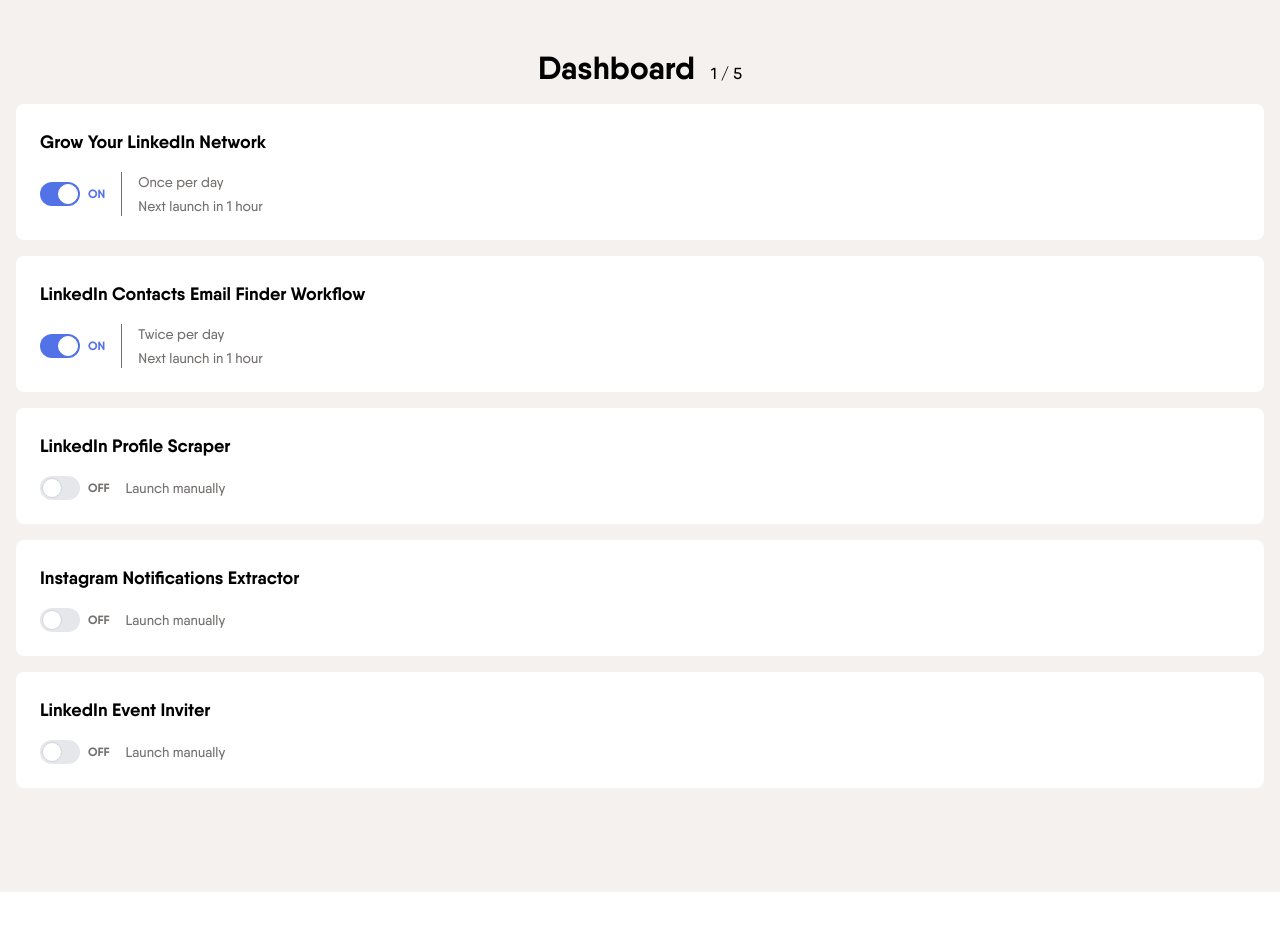
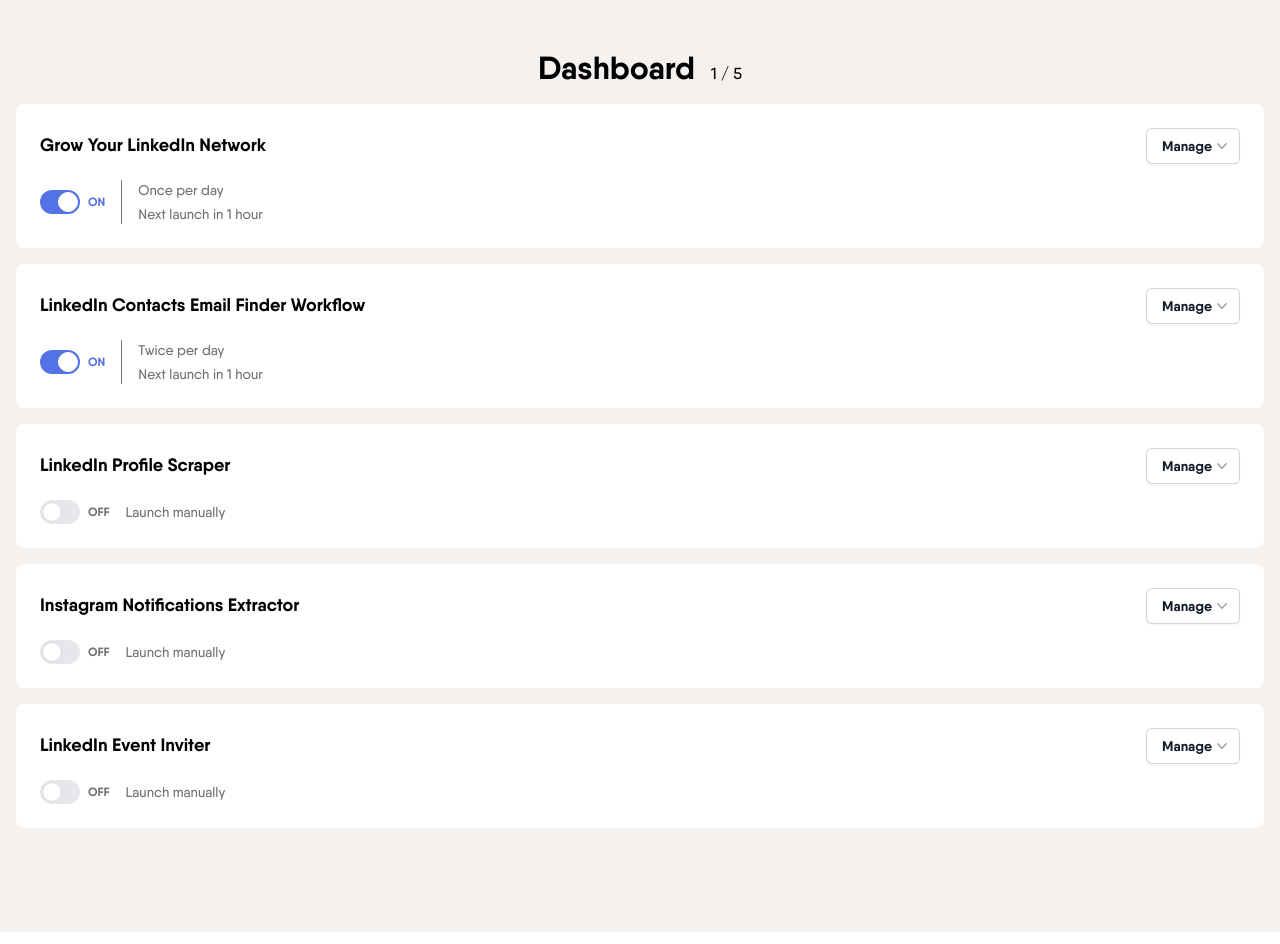
Before and after one commit to benjamincloquet/phantom, a Next.js app: page / in a window 1280 px wide. Before the commit the page ends 892 px from the top, so only its background shows below. Built offline with nearby package versions, Linux system fonts and the light colour scheme.

Commit message:
feat: add dropdown

```diff
--- /dev/null
+++ b/app/components/Dropdown.tsx
@@ -0,0 +1,72 @@
+"use client";
+
+import { useState } from "react";
+
+function DropdownItem({
+  children,
+  onClick,
+}: Readonly<{ children: React.ReactNode; onClick?: () => void }>) {
+  return (
+    <li className="hover:bg-phantom-bg-primary focus:bg-phantom-accent active:bg-phantom-bg-primary relative block text-sm text-gray-700 focus:outline-none focus:ring">
+      <button
+        className="px-2 py-2 text-left"
+        role="menuitem"
+        onClick={() => onClick && onClick()}
+      >
+        {children}
+      </button>
+    </li>
+  );
+}
+
+function Dropdown({
+  title,
+  children,
+}: Readonly<{ title: string; children: React.ReactNode }>) {
+  const [isOpen, setIsOpen] = useState(false);
+
+  const handleClick = () => {
+    setIsOpen((value) => !value);
+  };
+
+  return (
+    <div className="group relative inline-block text-left">
+      <button
+        type="button"
+        className="gap-x-1.5 inline-flex w-full justify-center rounded-md bg-white px-2 py-1 text-sm font-semibold text-gray-900 shadow-sm ring-1 ring-inset ring-gray-300 hover:bg-gray-50"
+        id="menu-button"
+        aria-expanded="true"
+        aria-haspopup="true"
+        onClick={handleClick}
+      >
+        {title}
+        <svg
+          className="-mr-1 h-[20px] w-[20px] text-gray-400"
+          viewBox="0 0 20 20"
+          fill="currentColor"
+          aria-hidden="true"
+        >
+          <path
+            fillRule="evenodd"
+            d="M5.23 7.21a.75.75 0 011.06.02L10 11.168l3.71-3.938a.75.75 0 111.08 1.04l-4.25 4.5a.75.75 0 01-1.08 0l-4.25-4.5a.75.75 0 01.02-1.06z"
+            clipRule="evenodd"
+          />
+        </svg>
+      </button>
+
+      <ul
+        className={`w-32 invisible absolute right-0 z-10 mt-1 origin-top-right rounded-md bg-white py-1 shadow-lg ring-1 ring-black ring-opacity-5 focus:outline-none group-focus-within:visible`}
+        role="menu"
+        aria-orientation="vertical"
+        aria-labelledby="menu-button"
+        tabIndex={-1}
+      >
+        {children}
+      </ul>
+    </div>
+  );
+}
+
+Dropdown.Item = DropdownItem;
+
+export default Dropdown;
--- a/app/components/Phantom/Phantom.tsx
+++ b/app/components/Phantom/Phantom.tsx
@@ -1,6 +1,7 @@
 import { IPhantoms } from "@/phantoms";
 import Toggle from "@/app/components/Toggle";
 import PhantomCaption from "@/app/components/Phantom/PhantomCaption";
+import Dropdown from "@/app/components/Dropdown";
 import { convertSecondsToReadableTime } from "@/app/utils/utils";
 
 export default function Phantom({
@@ -12,6 +13,11 @@
     <article className="bg-phantom-bg-secondary rounded-lg p-3">
       <header className="flex items-baseline justify-between">
         <h2 className="text-ellipsis text-lg font-bold">{name}</h2>
+        <Dropdown title="Manage">
+          <Dropdown.Item>Rename...</Dropdown.Item>
+          <Dropdown.Item>Duplicate</Dropdown.Item>
+          <Dropdown.Item>Delete...</Dropdown.Item>
+        </Dropdown>
       </header>
       <footer className="mt-2 flex items-center">
         <Toggle value={isLaunchAutomatic} />
```
